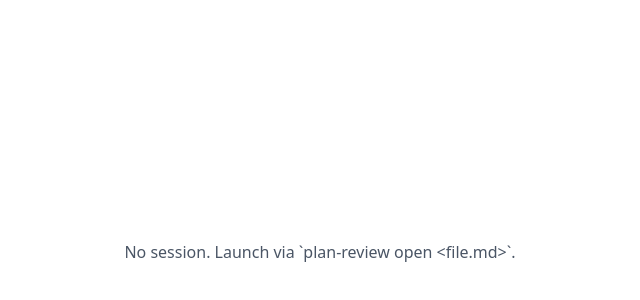
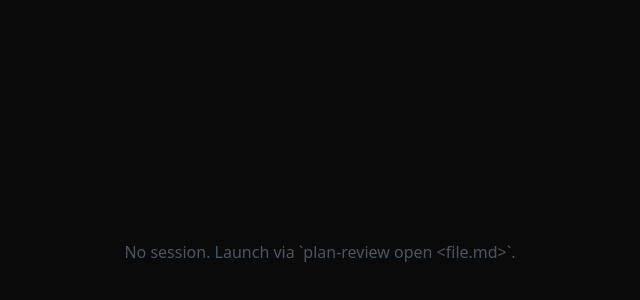
Before and after one commit to GeromeSchutte/md-reviewer, a React (Vite) app in the folder apps/viewer/: page / in a window 1280 px wide. Shown: the part 148-448 px from the top of the page, without its empty margins (320-960 px from the left). Built offline with nearby package versions, Linux system fonts and the light colour scheme; what @plan-review/shared would draw is missing.

Commit message:
feat(viewer): implement dark theme via shadcn tokens

```diff
--- a/apps/viewer/index.html
+++ b/apps/viewer/index.html
@@ -1,5 +1,5 @@
 <!doctype html>
-<html lang="en">
+<html lang="en" class="dark">
   <head>
     <meta charset="UTF-8" />
     <meta name="viewport" content="width=device-width, initial-scale=1.0" />
--- a/apps/viewer/src/index.css
+++ b/apps/viewer/src/index.css
@@ -1,7 +1,99 @@
 @import "tailwindcss";
+@import "tw-animate-css";
 
+@custom-variant dark (&:is(.dark *));
+
+/* shadcn/ui design tokens (neutral base). The app is pinned to dark via
+   <html class="dark"> in index.html, but :root keeps a working light palette so
+   a toggle is a one-line change later. */
 :root {
-  color-scheme: light dark;
+  --radius: 0.625rem;
+  --background: oklch(1 0 0);
+  --foreground: oklch(0.145 0 0);
+  --card: oklch(1 0 0);
+  --card-foreground: oklch(0.145 0 0);
+  --popover: oklch(1 0 0);
+  --popover-foreground: oklch(0.145 0 0);
+  --primary: oklch(0.205 0 0);
+  --primary-foreground: oklch(0.985 0 0);
+  --secondary: oklch(0.97 0 0);
+  --secondary-foreground: oklch(0.205 0 0);
+  --muted: oklch(0.97 0 0);
+  --muted-foreground: oklch(0.556 0 0);
+  --accent: oklch(0.97 0 0);
+  --accent-foreground: oklch(0.205 0 0);
+  --destructive: oklch(0.577 0.245 27.325);
+  --success: oklch(0.6 0.13 150);
+  --warning: oklch(0.7 0.15 75);
+  --info: oklch(0.55 0.18 255);
+  --link: oklch(0.52 0.18 255);
+  --border: oklch(0.922 0 0);
+  --input: oklch(0.922 0 0);
+  --ring: oklch(0.708 0 0);
+}
+
+.dark {
+  color-scheme: dark;
+  --background: oklch(0.145 0 0);
+  --foreground: oklch(0.985 0 0);
+  --card: oklch(0.205 0 0);
+  --card-foreground: oklch(0.985 0 0);
+  --popover: oklch(0.205 0 0);
+  --popover-foreground: oklch(0.985 0 0);
+  --primary: oklch(0.922 0 0);
+  --primary-foreground: oklch(0.205 0 0);
+  --secondary: oklch(0.269 0 0);
+  --secondary-foreground: oklch(0.985 0 0);
+  --muted: oklch(0.269 0 0);
+  --muted-foreground: oklch(0.708 0 0);
+  --accent: oklch(0.269 0 0);
+  --accent-foreground: oklch(0.985 0 0);
+  --destructive: oklch(0.704 0.191 22.216);
+  --success: oklch(0.72 0.15 150);
+  --warning: oklch(0.8 0.15 80);
+  --info: oklch(0.72 0.15 255);
+  --link: oklch(0.72 0.15 255);
+  --border: oklch(1 0 0 / 10%);
+  --input: oklch(1 0 0 / 15%);
+  --ring: oklch(0.556 0 0);
+}
+
+@theme inline {
+  --radius-sm: calc(var(--radius) - 4px);
+  --radius-md: calc(var(--radius) - 2px);
+  --radius-lg: var(--radius);
+  --radius-xl: calc(var(--radius) + 4px);
+  --color-background: var(--background);
+  --color-foreground: var(--foreground);
+  --color-card: var(--card);
+  --color-card-foreground: var(--card-foreground);
+  --color-popover: var(--popover);
+  --color-popover-foreground: var(--popover-foreground);
+  --color-primary: var(--primary);
+  --color-primary-foreground: var(--primary-foreground);
+  --color-secondary: var(--secondary);
+  --color-secondary-foreground: var(--secondary-foreground);
+  --color-muted: var(--muted);
+  --color-muted-foreground: var(--muted-foreground);
+  --color-accent: var(--accent);
+  --color-accent-foreground: var(--accent-foreground);
+  --color-destructive: var(--destructive);
+  --color-success: var(--success);
+  --color-warning: var(--warning);
+  --color-info: var(--info);
+  --color-link: var(--link);
+  --color-border: var(--border);
+  --color-input: var(--input);
+  --color-ring: var(--ring);
+}
+
+@layer base {
+  * {
+    @apply border-border outline-ring/50;
+  }
+  body {
+    @apply bg-background text-foreground;
+  }
 }
 
 html,
@@ -17,16 +109,7 @@ body {
 
 /* Highlight for the source lines an active selection/anchor maps to. */
 [data-anchor-active="true"] {
-  background-color: rgb(254 240 138 / 0.5);
-}
-
-@layer components {
-  .btn {
-    @apply rounded border border-gray-300 px-2 py-1 text-sm hover:bg-gray-50 disabled:opacity-50;
-  }
-  .btn-primary {
-    @apply rounded bg-blue-600 px-3 py-1 text-sm font-medium text-white hover:bg-blue-700 disabled:opacity-50;
-  }
+  background-color: color-mix(in oklch, var(--warning) 30%, transparent);
 }
 
 /* Minimal markdown typography for the rendered document and answers. */
@@ -66,13 +149,13 @@ body {
   margin: 0.2rem 0;
 }
 .md-body code {
-  background: rgb(0 0 0 / 0.06);
+  background: var(--muted);
   padding: 0.1rem 0.3rem;
   border-radius: 0.25rem;
   font-size: 0.9em;
 }
 .md-body pre {
-  background: rgb(0 0 0 / 0.06);
+  background: var(--muted);
   padding: 0.75rem;
   border-radius: 0.4rem;
   overflow-x: auto;
@@ -83,13 +166,13 @@ body {
   padding: 0;
 }
 .md-body blockquote {
-  border-left: 3px solid rgb(0 0 0 / 0.15);
+  border-left: 3px solid var(--border);
   padding-left: 0.8rem;
-  color: rgb(0 0 0 / 0.6);
+  color: var(--muted-foreground);
   margin: 0.6rem 0;
 }
 .md-body a {
-  color: rgb(37 99 235);
+  color: var(--link);
   text-decoration: underline;
 }
 .md-body table {
@@ -98,9 +181,9 @@ body {
 }
 .md-body th,
 .md-body td {
-  border: 1px solid rgb(0 0 0 / 0.15);
+  border: 1px solid var(--border);
   padding: 0.3rem 0.6rem;
 }
 .md-body ::selection {
-  background: rgb(191 219 254);
+  background: color-mix(in oklch, var(--link) 35%, transparent);
 }
```
